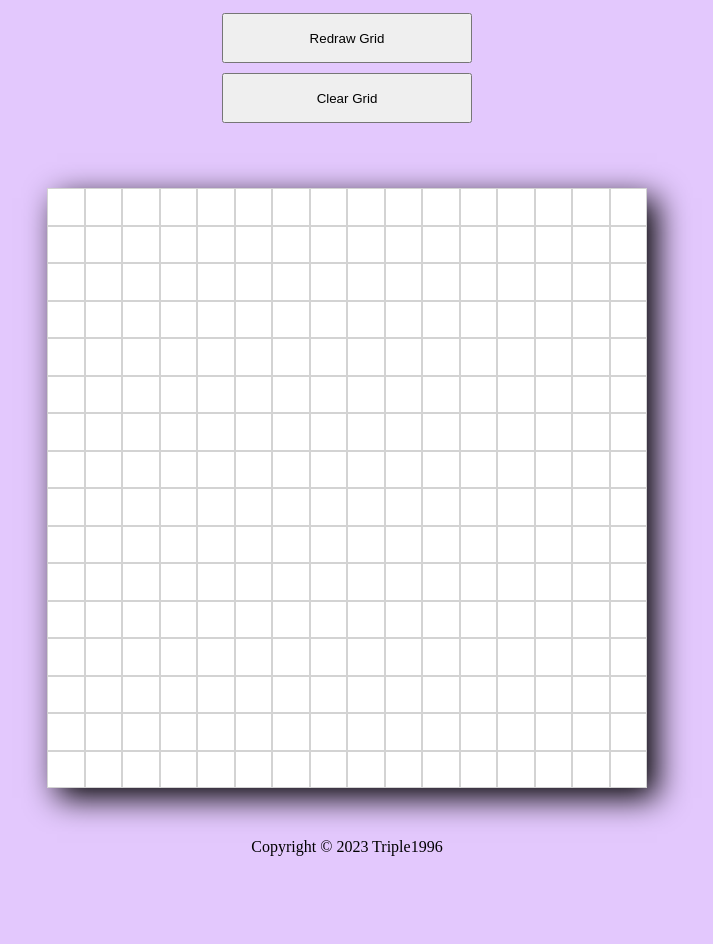
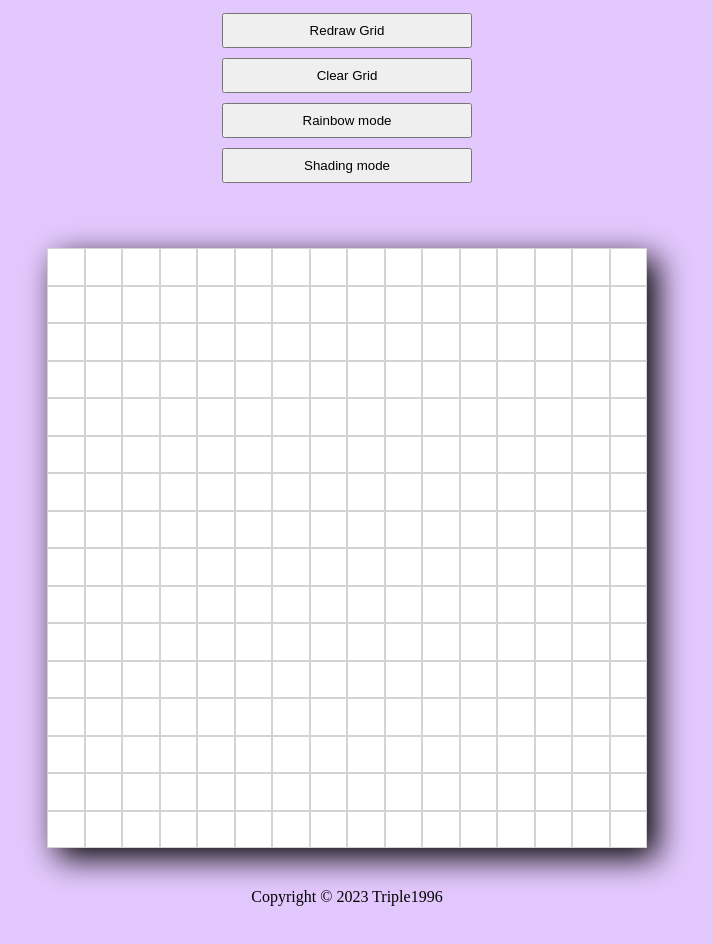
Before and after one commit to Triple1996/etch-a-sketch, a plain HTML site: page index.html in a window 1280 px wide. Shown: the whole page, without its empty margins (293-1006 px from the left). Before the commit the page ends 914 px from the top, so only its background shows below. Drawn offline with Linux system fonts and the light colour scheme.

Commit message:
Add 2 buttons to change modes

```diff
--- a/index.html
+++ b/index.html
@@ -9,6 +9,8 @@
         <main>
             <button id="redraw-grid-button">Redraw Grid</button>
             <button id="reset-button">Clear Grid</button>
+            <button id="rainbow-button">Rainbow mode</button>
+            <button id="shading-button">Shading mode</button>
             <div id="grid-container"></div>
         </main>
         <footer>Copyright © 2023 Triple1996</footer>
--- a/script.js
+++ b/script.js
@@ -17,7 +17,6 @@ function createGrid(rows, cols){
         boxItem.addEventListener("mousedown", toggleMouseDown);
         boxItem.addEventListener("mouseup", toggleMouseUp);
         boxItem.addEventListener("mouseenter", hoverEffect);
-        //boxItem.setAttribute('filter', 'brightness(0)');
         boxItem.style.background = "rgb(255, 255, 255)";
         gridContainer.appendChild(boxItem).className = "grid-box";
     }
@@ -38,6 +37,7 @@ function redrawGrid(){
 
 function hoverEffect(e){
 
+    //Rainbow mode
     // if (mouseDown){
     //     console.log(e.target.style.background);
     //     let rgb1 = Math.floor(Math.random() * 255);
@@ -48,10 +48,10 @@ function hoverEffect(e){
     //     e.target.style.background = color;
     // }
 
+    //Shading mode
     if (mouseDown){
         currentColor = e.target.style.background;
         let rgbVals = extractRgbVals(currentColor);
-        console.log("mousedown: " + rgbVals);
         let currentRGB1 = rgbVals[0];
         let currentRGB2 = rgbVals[1];
         let currentRGB3 = rgbVals[2];
--- a/styles.css
+++ b/styles.css
@@ -28,11 +28,11 @@ main{
 }
 
 footer {
-    margin: 50px;
+    margin: 40px;
 }
 button{
     flex-direction: row;
-    height: 50px;
+    height: 35px;
     width: 250px;
     margin: 5px;
 }
```
